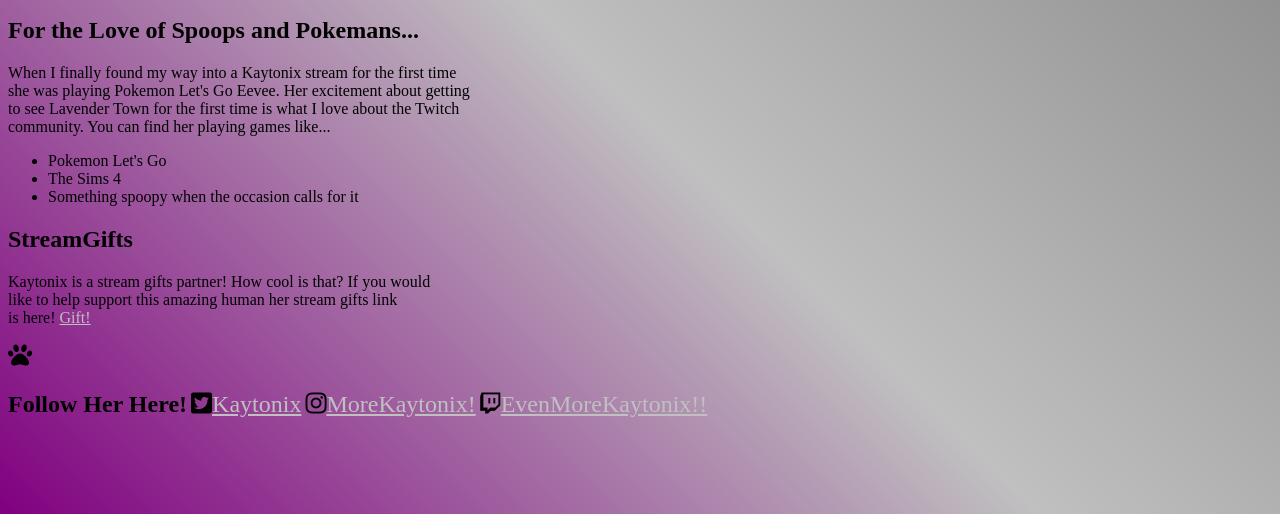
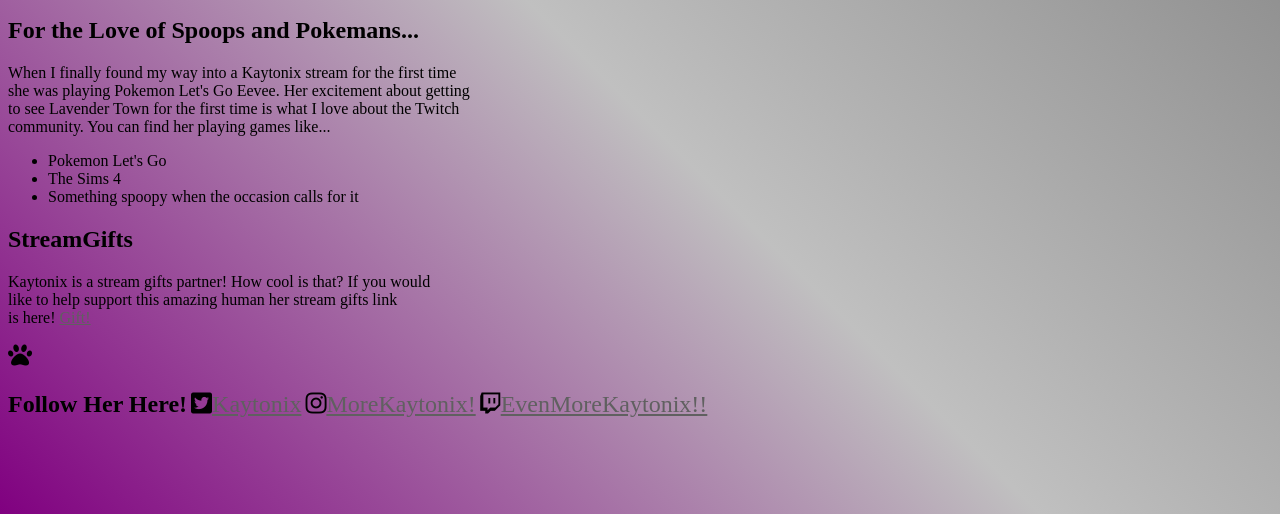
Before and after one commit to Nerdmom630/kaytonixsite, a plain HTML site: page index.html in a window 1280 px wide. Shown: the part 286-800 px from the top of the page. Drawn offline with Linux system fonts and the light colour scheme.

Commit message:
Update index.html

```diff
--- a/index.html
+++ b/index.html
@@ -43,7 +43,7 @@ is here! <a href="https://stream.gifts/kaytonix">Gift!</a></p>
 body{
 background-image:linear-gradient(45deg, purple, silver, grey);
 }
-a{color:silver;}
+a{color:#606060;}
 
 h1{
 color:purple;
```
